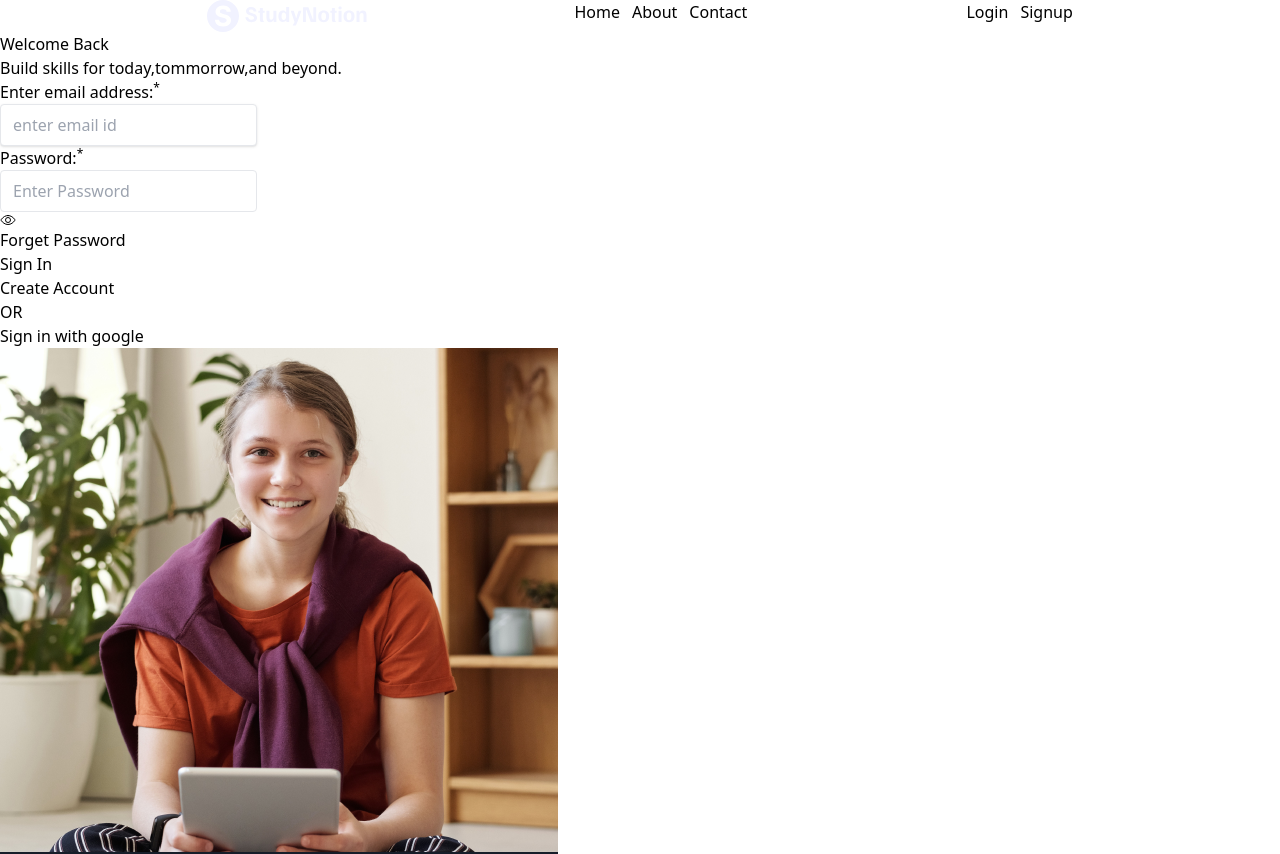
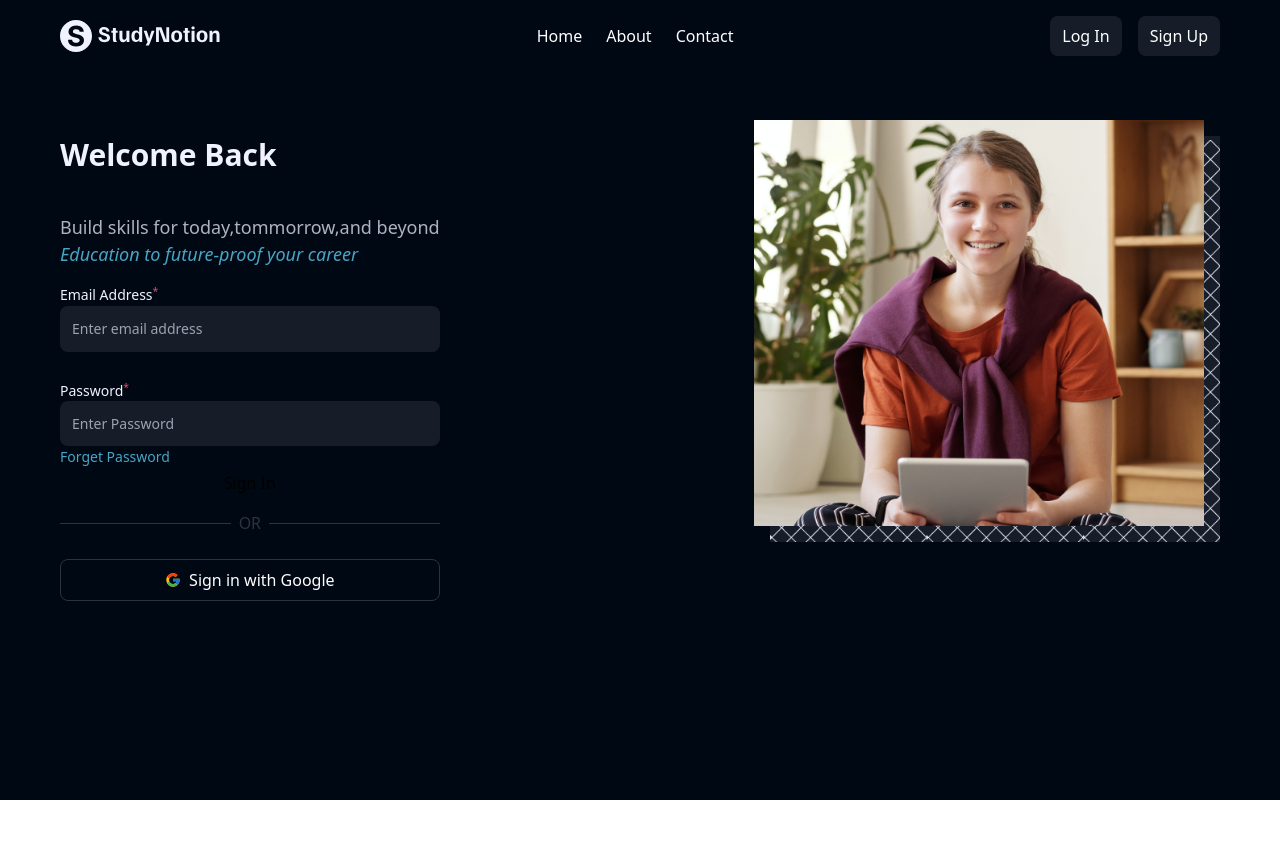
Before and after one commit to Kaverinegi10/StudyNotion, a React (Create React App) app: page /Login in a window 1280 px wide. Shown: the top 854 px of the page. After the commit the page ends 800 px from the top, so only its background shows below. Built offline with nearby package versions, Linux system fonts and the light colour scheme.

Commit message:
first commit

```diff
--- a/src/App.js
+++ b/src/App.js
@@ -15,7 +15,7 @@
 
 
   return(
-   <div>
+   <div className="w-screen h-screen bg-richblack-900 flex flex-col">
     <Navbar isLoggedIn={isLoggedIn} setIsLoggedIn={setIsLoggedIn}/>
 
    <Routes>
--- a/src/components/LoginupForm.js
+++ b/src/components/LoginupForm.js
@@ -8,11 +8,6 @@
 const LoginupForm  = ({setIsLoggedIn})  => {
 
     const navigate=useNavigate();
-
-    function clickHandler(){
-navigate("/Signup")
-    }
-
 
     const[formData,setFormData]=useState({
 email:"",password:""
@@ -35,41 +30,42 @@
 
 
     }
-  return (
+      return (
     <div>
-     <form onSubmit={SubmitHandler}>
-      <label htmlFor='firstinput'>Enter email address:<sup>*</sup></label>
+     <form onSubmit={SubmitHandler} className='flex flex-col w-full  mt-4'>
+      <label className="w-full text-[0.875rem] text-richblack-5 mb-1 leading-[1.375rem]"  htmlFor='firstinput'>Email Address<sup className='text-pink-200'>*</sup>
+
       <br/>
        <input type='text'
-       className='shadow border rounded py-2 px-3 text-gray-700'
+       className='bg-richblack-800 rounded-[0.5rem] text-richblack-5 w-full p-[12px]'
         id="email"
         name='email'
         onChange={changeHandler}
         value={formData.email}
-        placeholder='enter email id'/>
-<br/>
-      <label htmlFor='secondInput'>Password:<sup>*</sup>
+        placeholder='Enter email address' />
+        </label>
+
+       <br/>
+      <label className='w-full text-[0.875rem] text-richblack-5 mb-1 leading-[1.375rem' htmlFor='secondInput'>Password<sup className='text-pink-200'>*</sup>
       <br/>
         <input type={showPassword ? ("text"):("password")}
         id="password"
         name='password'
         value={formData.password}
         onChange={changeHandler}
-        className='border rounded  py-2 px-3 text-gray-700 '
+        className='bg-richblack-800 rounded-[0.5rem] text-richblack-5 w-full p-[12px] '
         placeholder='Enter Password'/>
 
         <span onClick={()=> setShowPassword((prev)=> !prev)}>
-            {showPassword ? (<FaRegEyeSlash/> ):(<IoEyeOutline/>)}
+
         </span>
 
         <Link to="#">
-            <p>Forget Password</p>
+            <p className='text-blue-100 '>Forget Password</p>
         </Link>
         </label>
 
         <button>Sign In</button>
-        <br/>
-        <button onClick={clickHandler} >Create Account</button>
 
       </form>
 
--- a/src/components/Navbar.js
+++ b/src/components/Navbar.js
@@ -10,13 +10,13 @@
 
 
   return (
-    <div className='flex justify-evenly'>
+    <div className='flex justify-between items-center w-11/12 max-w-[1160px] py-4 mx-auto '>
         <Link to="/">
        <img src={Logo} alt='./Logo' height={32} width={160} loading='lazy'/>
 
     </Link>
     <nav>
-    <ul className='flex gap-3 '>
+    <ul className='flex gap-x-6 text-white'>
       <li> <Link to="/">Home</Link></li>
       <li> <Link to ="/About">About</Link></li>
        <li><Link to="/contact">Contact</Link></li>
@@ -25,24 +25,24 @@
 
 
 
-<div className='flex ml-3 gap-3 '>
+<div className=' flex items-center gap-x-4 text-richblack-100'>
 
 {!isLoggedIn &&
     <Link to="/login">
-<button>Login</button>
+<button className='bg-richblack-800 text-white py-[8px] p-[12px] rounded-[8px]'>Log In</button>
 </Link>
  }
 
 {!isLoggedIn &&
 <Link to="/Signup">
-<button>Signup</button>
+<button className='bg-richblack-800 text-white py-[8px] p-[12px] rounded-[8px]'>Sign Up</button>
 </Link>
 }
 
 
 {isLoggedIn &&
 <Link to="/">
-<button onClick={()=>{
+<button  className='bg-richblack-800 text-white py-[8px] p-[12px] rounded-[8px]' onClick={()=>{
     setIsLoggedIn(false);
     toast.success("logged out");
 }}>Logout</button>
@@ -52,7 +52,7 @@
 
 {isLoggedIn &&
 <Link to="/Dashboard">
-<button>Dashboard</button>
+<button className='bg-richblack-800 text-white py-[8px] p-[12px] rounded-[8px]'>Dashboard</button>
 </Link>
 
 
--- a/src/components/SignupForm.js
+++ b/src/components/SignupForm.js
@@ -45,7 +45,7 @@
 
 
     <form onSubmit={submitHandler}>
-   <label>First Name <sup>*</sup>
+   <label>First Name <sup className='text-pink-200'>*</sup>
    <br/>
    <input type="text" className='border '
    placeholder='Enter First Name'
@@ -55,7 +55,7 @@
    id='FirstName'/>
    </label>
 
-    <label>Last Name <sup>*</sup>
+    <label>Last Name <sup className='text-pink-200'>*</sup>
   <br/>
    <input type="text" className='border '
    placeholder='Enter Last Name'
@@ -66,7 +66,7 @@
   </label>
 
 <br/>
-<label>Email Address <sup>*</sup></label>
+<label>Email Address <sup className='text-pink-200'>*</sup></label>
   <br/>
    <input type="text" className='border '
    placeholder='Enter email address'
@@ -76,7 +76,7 @@
    id='email'/>
 
 <br/>
-<label>Create Password <sup>*</sup>
+<label>Create Password <sup className='text-pink-200'>*</sup>
   <br/>
    <input type={showPassword ? ("text"):("password")} className='border '
    placeholder='Enter Password'
@@ -88,7 +88,7 @@
 
    </span>
    </label>
-<label>Confirm Password <sup>*</sup>
+<label>Confirm Password <sup className='text-pink-200'>*</sup>
   <br/>
    <input type={showPassword ? ("text") : ("password")} className='border '
    placeholder='Confirm Password'
--- a/src/components/Template.js
+++ b/src/components/Template.js
@@ -3,46 +3,58 @@
 import LoginupForm from "./LoginupForm";
 import Login from '../pages/Login';
 import frameImage from "../assets/frame.png";
+import {FcGoogle} from "react-icons/fc"
 
 
 function Template({title,desc1,desc2,image,formtype,setIsLoggedIn}) {
 
     console.log(formtype);
   return (
-    <div>
-<div>
-    <h1>{title}</h1>
-    <p>
-        <span>{desc1}</span>
-        <span>{desc2}</span>
+    <div className='flex max-w-[1160px] py-16 mx-auto gap-x-12 gap-y-0 justify-between'>
+<div className=''>
+    <h1 className='text-richblack-5 text-[1.875rem] font-semibold leading-[2.375rem]'>{title}</h1>
+    <br/>
+    <p className=' text-[1.125rem] w-full mt-4 leadin[1.625rem]'>
+        <span className='text-richblack-100 w-11/12'>{desc1}</span>
+        <br/>
+        <span className='text-blue-100 italic'>{desc2}</span>
     </p>
 
     {formtype === "signup" ?
     (<SignupForm setIsLoggedIn={setIsLoggedIn}/>) :
     (<LoginupForm setIsLoggedIn={setIsLoggedIn}/>)}
+
+<div className='flex w-full items-center my-4 gap-x-2'>
+    <div className='h-[1px] bg-richblack-700 w-full '></div>
+    <p className='text-richblack-700 font-medium leading[1.375rem] ' >OR</p>
+    <div  className='h-[1px] bg-richblack-700 w-full'></div>
 </div>
-<div>
-    <div></div>
-    <p>OR</p>
-    <div></div>
-    <button>
-        <p>Sign in with google</p>
+    <div>
+    <button className='w-full flex  items-center justify-center border rounded-[8px] font-medium  px-[12px] py-[8px]
+     border-richblack-700 gap-x-2 mt-6 text-gray-700 w-full text-white '>
+     <FcGoogle/>
+        <p className='mb-'>Sign in with Google</p>
     </button>
 </div>
-<div>
+</div>
+<div className=''>
+<img src={frameImage}
+        alt="Pattern"
+        className='absolute w-[450px] '
+        width={558}
+        height={504}
+        loading='lazy'
+    />
     <img src={image}
+    className='relative w-[450px] -top-4 right-4'
         alt='pattern'
         width={558}
         height={504}
         loading='lazy'
     />
-    <img src={frameImage}
-        alt="Pattern"
-        width={558}
-        height={504}
-        loading='lazy'
-    />
-</div>
+    </div>
+
+
     </div>
   )
 }
--- a/src/pages/Dashboard.js
+++ b/src/pages/Dashboard.js
@@ -2,7 +2,7 @@
 
 function Dashboard() {
   return (
-    <div className='flex justify-center items-center mt-5'>WELCOME TO STUDY NOTION</div>
+    <div className='flex flex-col justify-center items-center text-white text-3xl h-full'>WELCOME TO STUDY NOTION</div>
   )
 }
 
--- a/src/pages/Home.js
+++ b/src/pages/Home.js
@@ -2,7 +2,7 @@
 
 function Home() {
   return (
-    <div className='flex justify-center items-center'>
+    <div className='flex flex-col justify-center items-center text-white text-3xl h-full'>
     HOME
     </div>
   )
--- a/src/pages/Login.js
+++ b/src/pages/Login.js
@@ -9,8 +9,8 @@
     <Template
 
       title="Welcome Back"
-      desc1="Build skills for today,tommorrow,and beyond."
-      dec2="Education to future-proof your career"
+      desc1="Build skills for today,tommorrow,and beyond"
+     desc2="Education to future-proof your career"
       image={loginImg}
       formtype="login"
       setIsLoggedIn={setIsLoggedIn}
```
